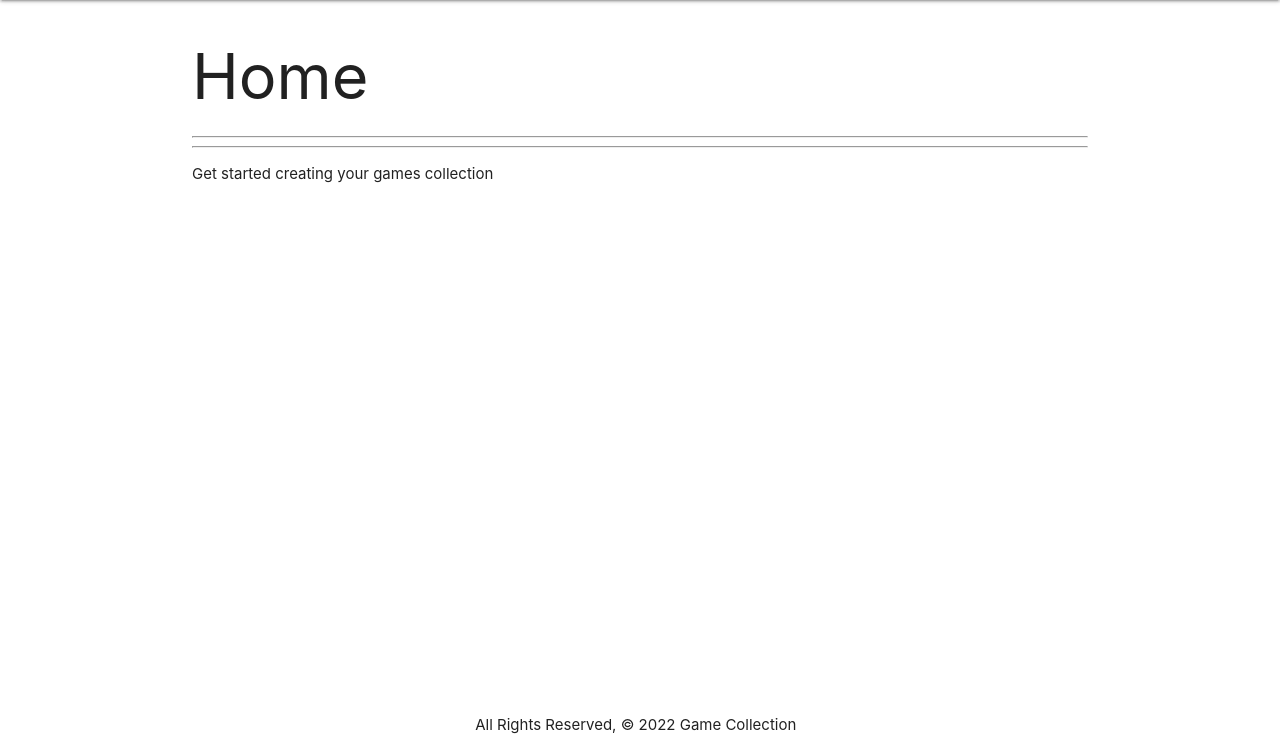
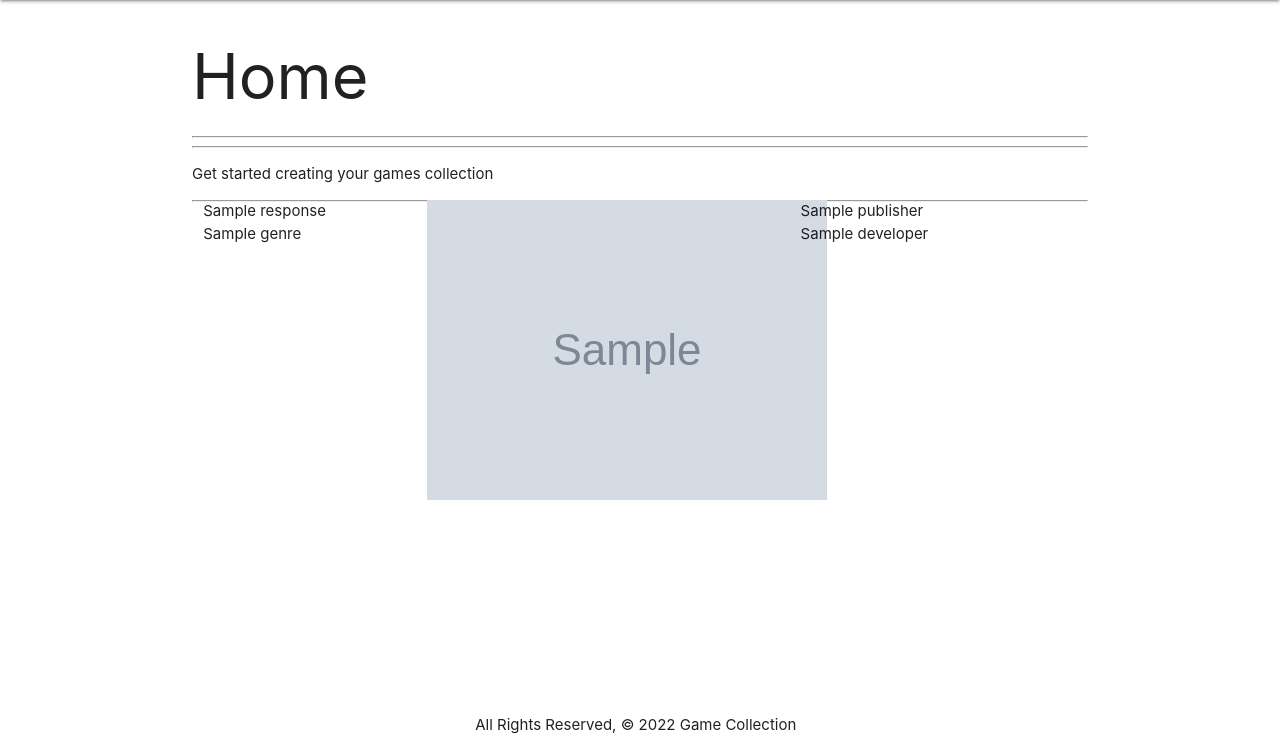
Before and after one commit to Kemd/Django-Collections-4, a Django app: template main_app/templates/home.html in a window 1280 px wide. Shown: the part 64-800 px from the top of the page. Run offline with Django 4.2, Linux system fonts and the light colour scheme; the template is opened without the code that fills it: most values are stand-ins (such as "Sample title", 1, 10 or a date in 2020); grey boxes marked "Sample" are stand-in pictures.

Commit message:
adds API data to home page

```diff
--- a/main_app/static/css/style.css
+++ b/main_app/static/css/style.css
@@ -34,6 +34,7 @@
 
 .card {
   border-radius: 10px;
+  border: red 1px solid;
 }
 
 .bg-radial {
@@ -45,5 +46,6 @@
   );
 }
 
+
 /* =========================== */
 /* Animations  */
--- a/main_app/templates/home.html
+++ b/main_app/templates/home.html
@@ -6,4 +6,28 @@
 
 <p>Get started creating your games collection</p>
 
+{% for i in response %}
+<div class="row">
+    <div class="col s12 m3 13">
+        {{ i.title }}
+        <br />
+        {{i.genre}}
+    </div>
+    <div class="col s12 m5 19">
+        <img src="{{ i.thumbnail }}" alt="{{ i.title }}">
+    </div>
+    <div class="col s12 m4">
+        {{ i.publisher }}
+        <br />
+        {{ i.developer }}
+    </div>
+    <hr />
+</div>
+
+
+<!-- {{ i.title }}
+<img src="{{ i.thumbnail }}" alt="image">
+<p>{{ i.short_description }}</p> -->
+{% endfor %}
+
 {% endblock %}
--- a/main_app/views.py
+++ b/main_app/views.py
@@ -2,11 +2,13 @@
 from django.http import HttpResponse
 from .models import Game
 from django.views.generic.edit import CreateView, UpdateView, DeleteView
+import requests
 
 
 # Create your views here.
 def home(request):
-    return render(request, 'home.html')
+    response = requests.get('https://www.mmobomb.com/api1/games').json()
+    return render(request, 'home.html', {'response': response})
 
 def about(request):
     return render(request, 'about.html')
```
Also changed, not shown: main_app/templates/games/detail.html (+6 -6 lines).
